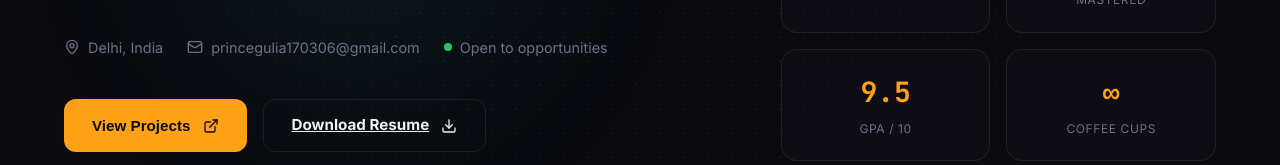
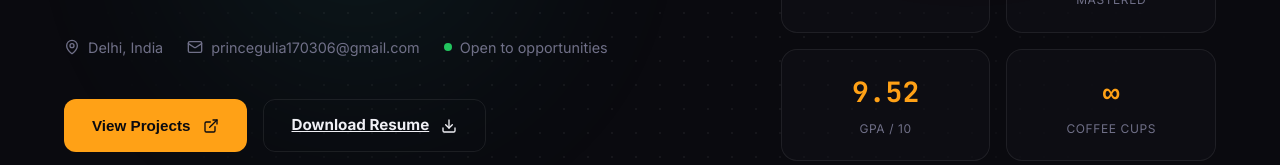
Before and after one commit to Prince-Gulia/prince-portfolio, a React (Vite) app: page / in a window 1280 px wide. Shown: the part 551-716 px from the top of the page. Built offline with nearby package versions, Linux system fonts and the light colour scheme.

Commit message:
feat: update main resume PDF and sync CGPA to 9.52

```diff
--- a/src/data/portfolioData.js
+++ b/src/data/portfolioData.js
@@ -29,7 +29,7 @@ export const education = {
   university: "Guru Gobind Singh Indraprastha University (IITM Janakpuri)",
   years: "2024 – 2027 (Expected)",
   location: "New Delhi, India",
-  gpa: "9.5 / 10.0",
+  gpa: "9.52 / 10.0",
   progress: 98,
   coursework: [
     "Data Structures & Algorithms",
@@ -95,7 +95,7 @@ export const highlights = [
 export const stats = [
   { value: "8+", label: "Projects Completed", color: "accent" },
   { value: "12+", label: "Technologies Mastered", color: "teal" },
-  { value: "9.5", label: "GPA / 10", color: "accent" },
+  { value: "9.52", label: "GPA / 10", color: "accent" },
   { value: "∞", label: "Coffee Cups", color: "teal" },
 ];
 
```
Also changed, not shown: 1 other file (tests, documents, lock files or other folders).
